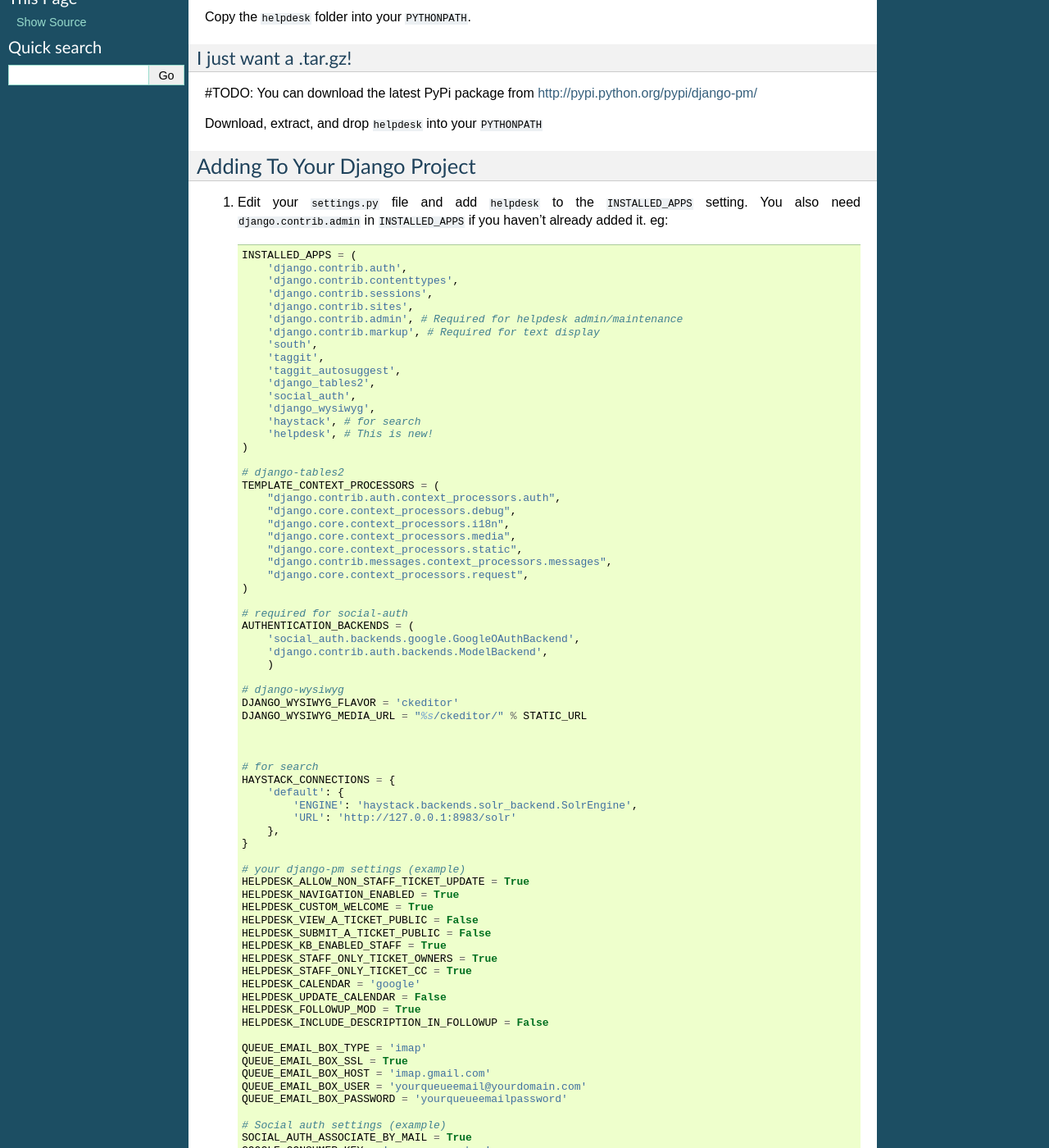
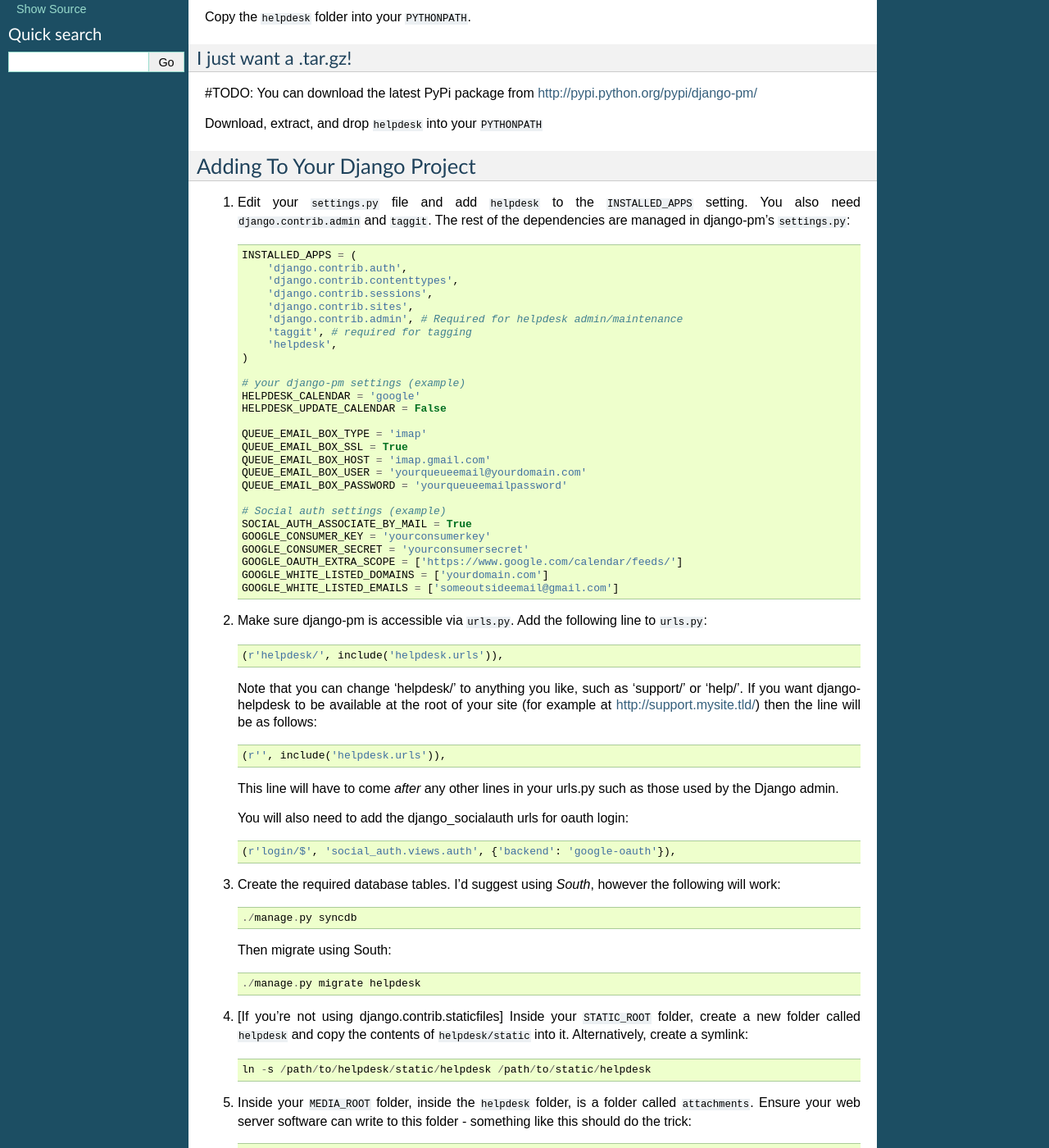
Before and after one commit to SacNaturalFoods/django-pm, a Sphinx documentation site: the page built from docs/install.rst, in a window 1280 px wide and 1400 px high, scrolled down 381 px. Shown: the whole window at 82% size. Built offline with Sphinx 7.4.7, drawn with Linux system fonts in a browser that asks for light colours; some of the changed text lies outside the part shown.

Commit message:
added dependency settings to settings.py and updated installation docs

```diff
--- a/docs/install.rst
+++ b/docs/install.rst
@@ -30,7 +30,7 @@
 Adding To Your Django Project
 -----------------------------
 
-1. Edit your ``settings.py`` file and add ``helpdesk`` to the ``INSTALLED_APPS`` setting. You also need ``django.contrib.admin`` in ``INSTALLED_APPS`` if you haven't already added it. eg::
+1. Edit your ``settings.py`` file and add ``helpdesk`` to the ``INSTALLED_APPS`` setting. You also need ``django.contrib.admin`` and ``taggit``.  The rest of the dependencies are managed in django-pm's ``settings.py``::
 
     INSTALLED_APPS = (
         'django.contrib.auth',
@@ -38,61 +38,13 @@
         'django.contrib.sessions',
         'django.contrib.sites',
         'django.contrib.admin', # Required for helpdesk admin/maintenance
-        'django.contrib.markup', # Required for text display
-        'south',
-        'taggit',
-        'taggit_autosuggest',
-        'django_tables2',
-        'social_auth',
-        'django_wysiwyg',
-        'haystack', # for search
-        'helpdesk', # This is new!
+        'taggit', # required for tagging
+        'helpdesk',
     )
 
-    # django-tables2
-    TEMPLATE_CONTEXT_PROCESSORS = (
-        "django.contrib.auth.context_processors.auth",
-        "django.core.context_processors.debug",
-        "django.core.context_processors.i18n",
-        "django.core.context_processors.media",
-        "django.core.context_processors.static",
-        "django.contrib.messages.context_processors.messages",
-        "django.core.context_processors.request",
-    )
-
-    # required for social-auth
-    AUTHENTICATION_BACKENDS = (
-        'social_auth.backends.google.GoogleOAuthBackend',
-        'django.contrib.auth.backends.ModelBackend',
-        )
-
-    # django-wysiwyg
-    DJANGO_WYSIWYG_FLAVOR = 'ckeditor'
-    DJANGO_WYSIWYG_MEDIA_URL = "%s/ckeditor/" % STATIC_URL
-
-
-
-    # for search
-    HAYSTACK_CONNECTIONS = {
-        'default': {
-            'ENGINE': 'haystack.backends.solr_backend.SolrEngine',
-            'URL': 'http://127.0.0.1:8983/solr'
-        },
-    }
-
     # your django-pm settings (example)
-    HELPDESK_ALLOW_NON_STAFF_TICKET_UPDATE = True
-    HELPDESK_NAVIGATION_ENABLED = True
-    HELPDESK_CUSTOM_WELCOME = True
-    HELPDESK_VIEW_A_TICKET_PUBLIC = False
-    HELPDESK_SUBMIT_A_TICKET_PUBLIC = False
-    HELPDESK_KB_ENABLED_STAFF = True
-    HELPDESK_STAFF_ONLY_TICKET_OWNERS = True
-    HELPDESK_STAFF_ONLY_TICKET_CC = True
     HELPDESK_CALENDAR = 'google'
     HELPDESK_UPDATE_CALENDAR = False
-    HELPDESK_FOLLOWUP_MOD = True
-    HELPDESK_INCLUDE_DESCRIPTION_IN_FOLLOWUP = False
 
     QUEUE_EMAIL_BOX_TYPE = 'imap'
     QUEUE_EMAIL_BOX_SSL = True
@@ -126,7 +78,7 @@
 
      ./manage.py syncdb
 
-   Then migrate using South
+   Then migrate using South::
 
      ./manage.py migrate helpdesk
 
@@ -168,10 +120,5 @@
    Alter the URL to suit your installation path.
 
 
-Configuring Solr
-----------------
-
-django-pm uses django-haystack + Apache Solr for faster searching.
-
 Configuring Apache with mod_wsgi
 --------------------------------
```
Also changed, not shown: 1 other file.
